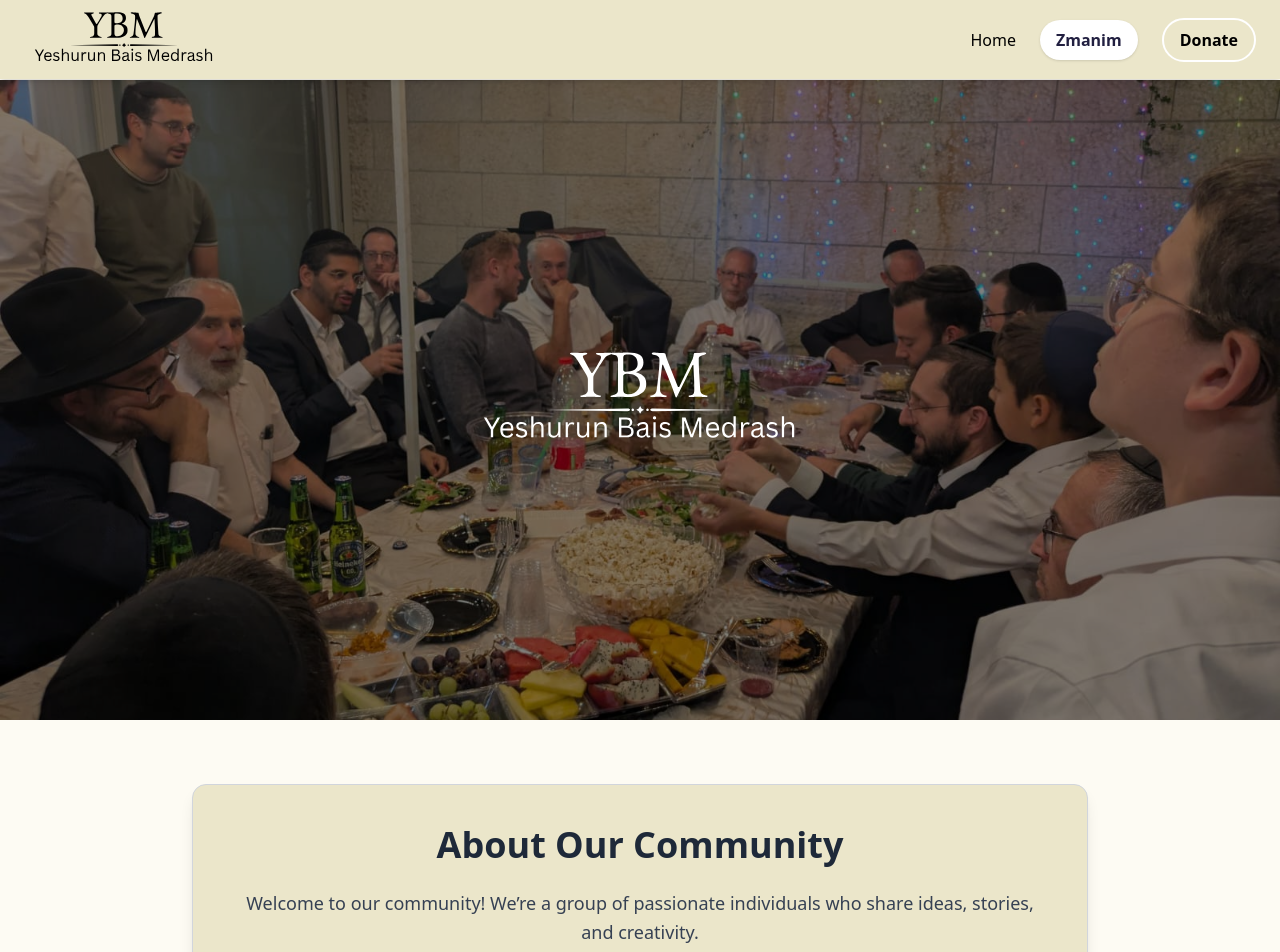
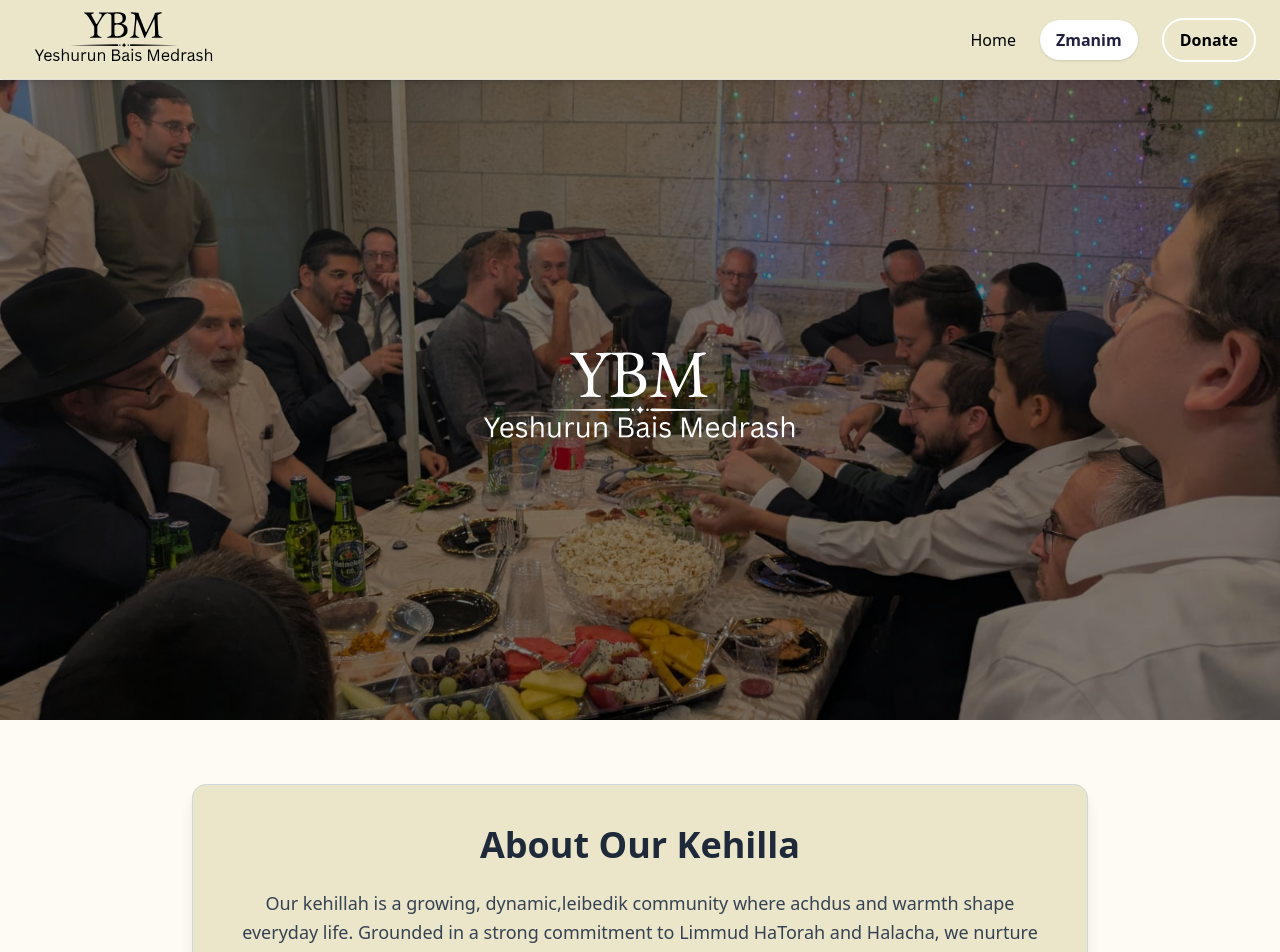
Before and after one commit to zachberger1/YBM, a Next.js app: page / in a window 1280 px wide. Shown: the top 952 px of the page. Built offline with nearby package versions, Linux system fonts and the light colour scheme; no server answers.

Commit message:
Added community section

```diff
--- a/app/page.tsx
+++ b/app/page.tsx
@@ -80,11 +80,14 @@ export default function Home() {
       <section className="flex justify-center items-center py-16 px-6 bg-[#fdfbf3]">
         <div className="bg-[#EBE6CA] w-full max-w-4xl p-10 rounded-xl shadow-lg border border-gray-300 text-center">
           <h1 className="text-4xl font-semibold mb-6 text-gray-800">
-            About Our Community
+            About Our Kehilla
           </h1>
           <p className="text-lg text-gray-700 leading-relaxed mb-6">
-            Welcome to our community! We’re a group of passionate individuals
-            who share ideas, stories, and creativity.
+            Our kehillah is a growing, dynamic,leibedik community where achdus and warmth shape everyday life. Grounded in a strong commitment to Limmud HaTorah and Halacha, we nurture learning, mitzvah observance, and heartfelt connection to the R"BSO.
+
+            Reflecting an American-style openness and friendliness, we are proud to create a heartzige environment where every member—whether a local, olah chadasha, visitor, or student from abroad—feels at home and connected, fully part of Yerushalayim Ir HaKodesh.
+
+            While maintaining our distinctive style, we are also part of the larger Yeshurun Beit Knesset, fostering achdus and mutual respect between diverse communities in Eretz Yisrael, a value central to our identity.
           </p>
 
           <Link
```
